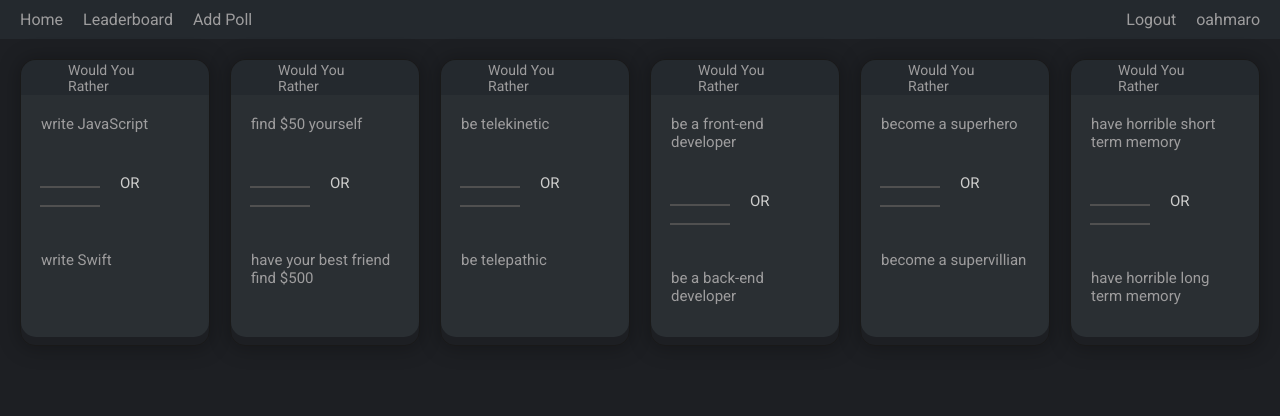
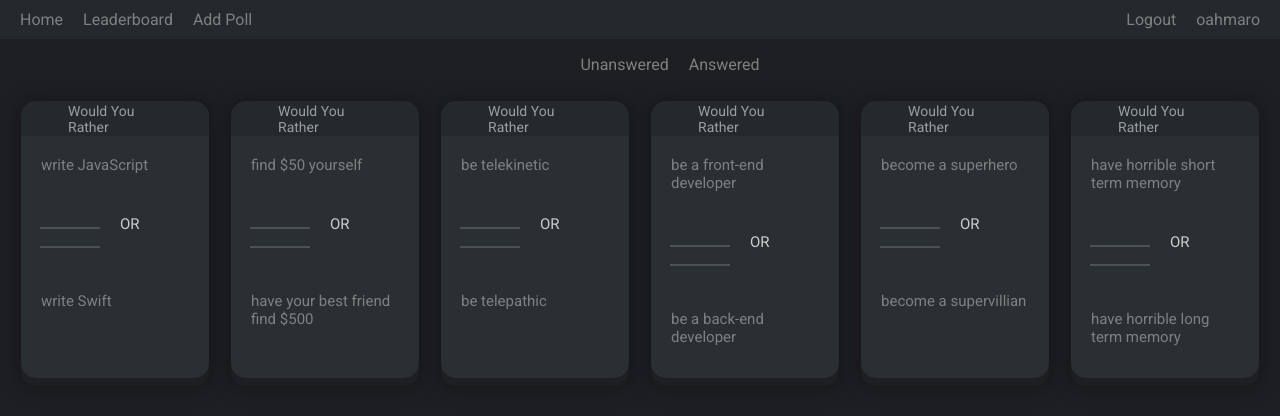
Before and after one commit to oahmaro/would-you-rather, a React (Create React App) app: page / in a window 1280 px wide. Shown: the top 416 px of the page. Built offline with nearby package versions, Linux system fonts and the light colour scheme.

Commit message:
feat: Create a toggler component

```diff
--- a/src/components/Dashboard.js
+++ b/src/components/Dashboard.js
@@ -2,12 +2,14 @@ import React, { Component, Fragment } from 'react'
 import { connect } from 'react-redux'
 import Poll from './Poll'
 import TitleBar from './TitleBar'
+import Toggler from './Toggler'
 
 class Dashboard extends Component {
     render () {
         return (
             <Fragment>
                 <TitleBar />
+                <Toggler />
                 <div className='question-form margin'>
                     {this.props.questionIds.map((id) => (
                         <Poll key={id} id={id}/>
--- /dev/null
+++ b/src/components/Toggler.js
@@ -0,0 +1,18 @@
+import React, { Component } from 'react'
+
+class Toggler extends Component {
+    render () {
+        return (
+                <ul className='toggler'>
+                    <li activeClassName='active'>
+                        Unanswered
+                    </li>
+                    <li activeClassName='active'>
+                        Answered
+                    </li>
+                </ul>
+        )
+    }
+}
+
+export default Toggler
--- a/src/index.css
+++ b/src/index.css
@@ -131,12 +131,16 @@ hr {
 .optionOne {
   padding: 20px;
   height: auto;
+  user-select: none;
+  color: #808080;
 }
 
 .optionTwo {
   padding: 20px;
   height: auto;
   margin-bottom: 20px;
+  user-select: none;
+  color: #808080;
 }
 
 .margin {
@@ -159,6 +163,7 @@ hr {
   padding: 10px;
   user-select: none;
   cursor: pointer;
+  color: #808080;
 }
 
 .title-bar {
@@ -171,3 +176,17 @@ hr {
   margin-left: auto;
   margin-right: 10px;
 }
+
+.toggler {
+  display: flex;
+  align-items: center;
+  justify-content: center;
+  list-style: none;
+}
+
+.toggler li {
+  padding-left: 20px;
+  user-select: none;
+  cursor: pointer;
+  color: #808080;
+}
```
